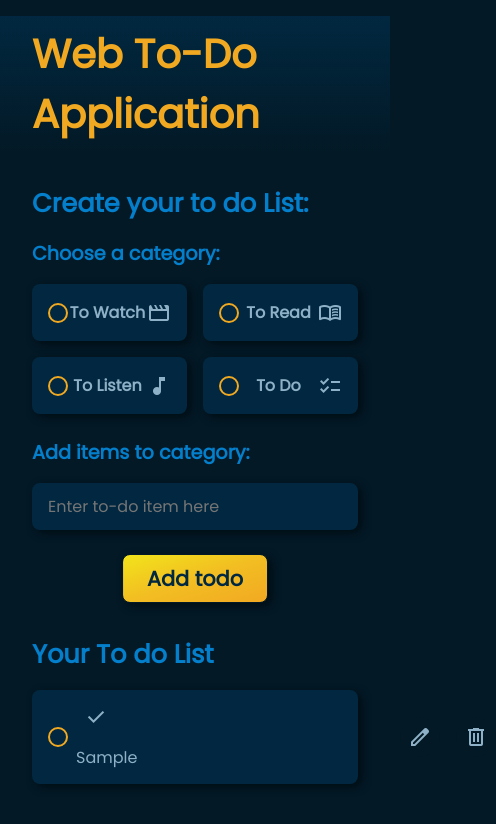
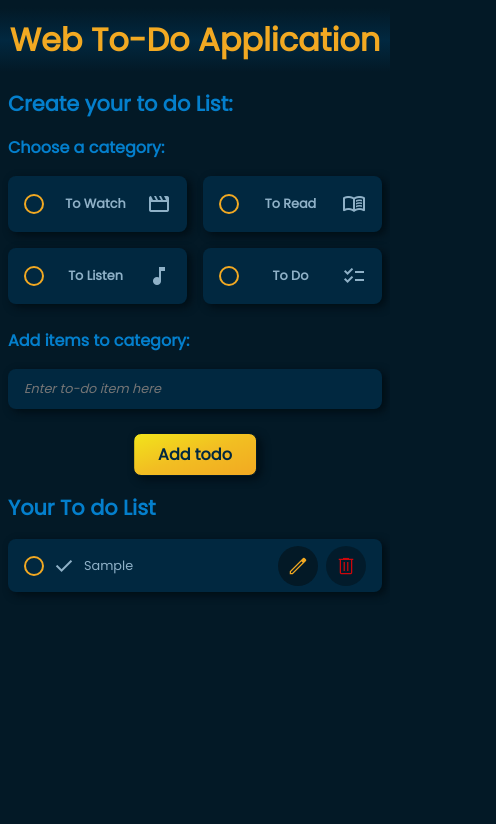
Before and after one commit to redblindbananaz/ToDoApp, a plain HTML site: page index.html in a window 390 px wide. Both pictures are taken after typing "Sample" into the empty fields and a click on the input "Add todo". Shown: the whole page, 496 px wide, since content can reach past the window. Drawn offline with nearby package versions, Linux system fonts and the light colour scheme.

Commit message:
Changes to be committed: 	modified:   main.css

```diff
--- a/main.css
+++ b/main.css
@@ -30,7 +30,7 @@
 }
 
 body{
-    max-width: 600px;
+    max-width: 700px;
     margin:0 auto;
     background-color: var(--bgdark-color);
 
@@ -48,7 +48,8 @@ body{
 }
 
 .top{
-    background: linear-gradient(to bottom , var(--bg-color),var(--bgdark-color));
+    background: linear-gradient(to bottom , var(--bgdark-color), var(--bg-color),var(--bgdark-color));
+
 }
 
 h3{
@@ -78,6 +79,7 @@ section{
     padding-right: 2rem;
 }
 
+
 .create-todo input[type="text"]{
     appearance:auto;
     display: block;
@@ -90,6 +92,9 @@ section{
     box-shadow: var(--shadow);
     border-radius: 0.5rem;
     margin-bottom: 1.5rem;
+}
+.create-todo ::placeholder{
+    font-style: italic;
 }
 
 .create-todo .options{
@@ -265,13 +270,93 @@ input:checked ~ .material-symbols-outlined {
 
 }
 
+/*#endregion*/
+/*#region THIS IS FOR MOBILE VERSION------------*/
+
+@media screen and (max-width: 668px){
+
+body{
+    max-width: 600px;
+    margin:0 auto;
+    background-color: var(--bgdark-color);
+
+}
+.title{
+    font-size: 2rem;
+}
+h3{
+
+    font-size: 1.3rem;
+}
+h4{
+
+    font-size: 1rem;
+}
+.create-todo .options label {
+
+    font-size: 0.8rem;
+}
+
+.create-todo input[type="submit"]{
+
+    font-size:1rem;
+}
+.todo-content input{
+
+    font-size: 0.8rem;
+}
+.create-todo input[type="text"]{
+
+    font-size: 0.8rem;
+
+}
+section{
+    margin-top: 0.5rem;
+    margin-bottom: 1rem;
+    padding-left: 0.5rem;
+    padding-right: 0.5rem;
+}
+
+section .top{
+    margin-top:0.4rem;
+}
+
+.todo-content span{
+    padding-left: 0.5rem;
+
+}
+
+.todo-content{
+    display:flex;
+    min-width: 100px;
+    flex-direction: row;
+}
+
+#edit, #save{
+    margin-right:0.5rem;
+    font-weight: 250;
+}
+.todo-list .list{
+    margin: 0.5rem 0;
+}
+#edit{
+    color:var(--accentdark);
+}
+
+#delete{
+    color:red;
+    opacity:0.8;
+    font-weight: 250;
+}
+
+#save{
+    color:greenyellow;
+}
 
 
 
 
-
-
-
+}
 
 
 
```
